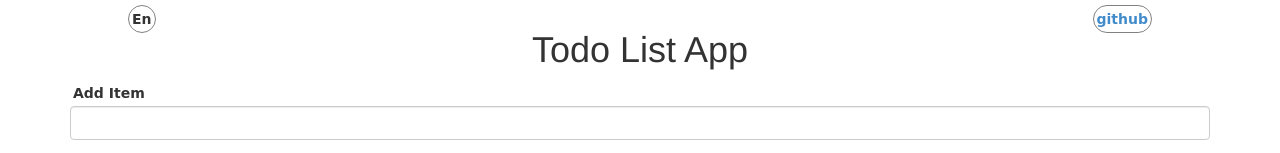
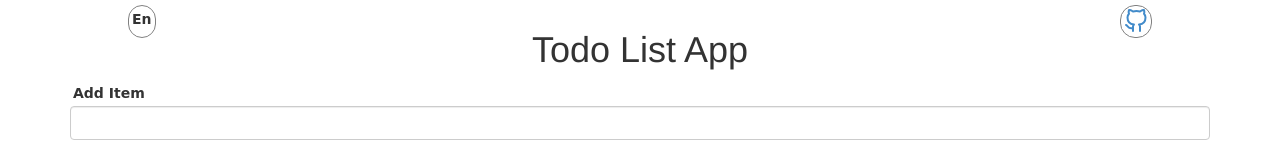
Before and after one commit to TahaDaneshi/ToDoList-One, a plain HTML site: page index.html in a window 1280 px wide. Shown: the top 153 px of the page. Drawn offline with Linux system fonts and the light colour scheme.

Commit message:
chagne gitHub icon

```diff
--- a/css/style.css
+++ b/css/style.css
@@ -50,6 +50,7 @@ nav {
   border-radius: 15px;
   user-select: none;
   cursor: pointer;
+  height: 33px;
 }
 .nav-button:hover {
   outline: skyblue 1px dashed;
--- a/index.html
+++ b/index.html
@@ -17,8 +17,12 @@
 <body>
   <nav dir="ltr">
     <div id="changeLang" class="nav-button">En</div>
-    <a href="https://github.com/TahaDaneshi" class="nav-button">
-      <div id="communication">github</div>
+    <a href="https://github.com/TahaDaneshi" class="nav-button" target="_blank">
+      <svg xmlns="http://www.w3.org/2000/svg" width="24" height="24" viewBox="0 0 24 24" fill="none"
+        stroke="currentColor" stroke-width="2" stroke-linecap="round" stroke-linejoin="round">
+        <path
+          d="M9 19c-5 1.5-5-2.5-7-3m14 6v-3.87a3.37 3.37 0 0 0-.94-2.61c3.14-.35 6.44-1.54 6.44-7A5.44 5.44 0 0 0 20 4.77 5.07 5.07 0 0 0 19.91 1S18.73.65 16 2.48a13.38 13.38 0 0 0-7 0C6.27.65 5.09 1 5.09 1A5.07 5.07 0 0 0 5 4.77a5.44 5.44 0 0 0-1.5 3.78c0 5.42 3.3 6.61 6.44 7A3.37 3.37 0 0 0 9 18.13V22" />
+      </svg>
     </a>
   </nav>
   <div class="container">
```
